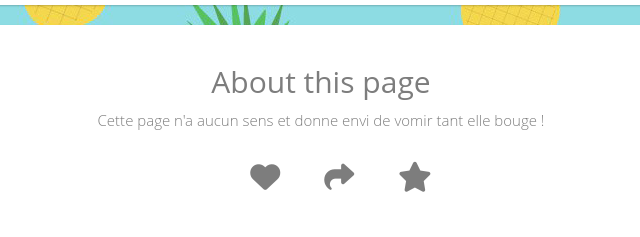
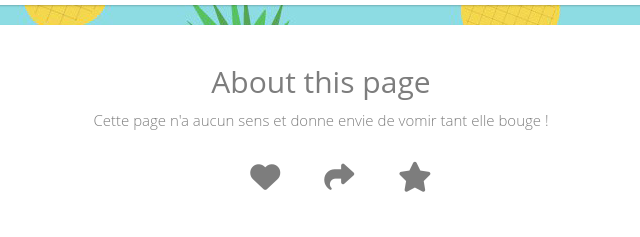
Before and after one commit to Paulinepeco/profile, a plain HTML site: page index.html in a window 1280 px wide. Shown: the part 1385-1622 px from the top of the page, 319-959 px from the left. Drawn offline with nearby package versions, Linux system fonts and the light colour scheme.

Commit message:
corrige erreur

```diff
--- a/index.html
+++ b/index.html
@@ -65,7 +65,7 @@
 <div class="div-style">
 <h2>About this page</h2>
 
-<p>Cette page n'a aucun sens et donne envi de vomir tant elle bouge !</p>
+<p>Cette page n'a aucun sens et donne envie de vomir tant elle bouge !</p>
 
 <ul>
      <li>
```
Also changed, not shown: 1 other file.
